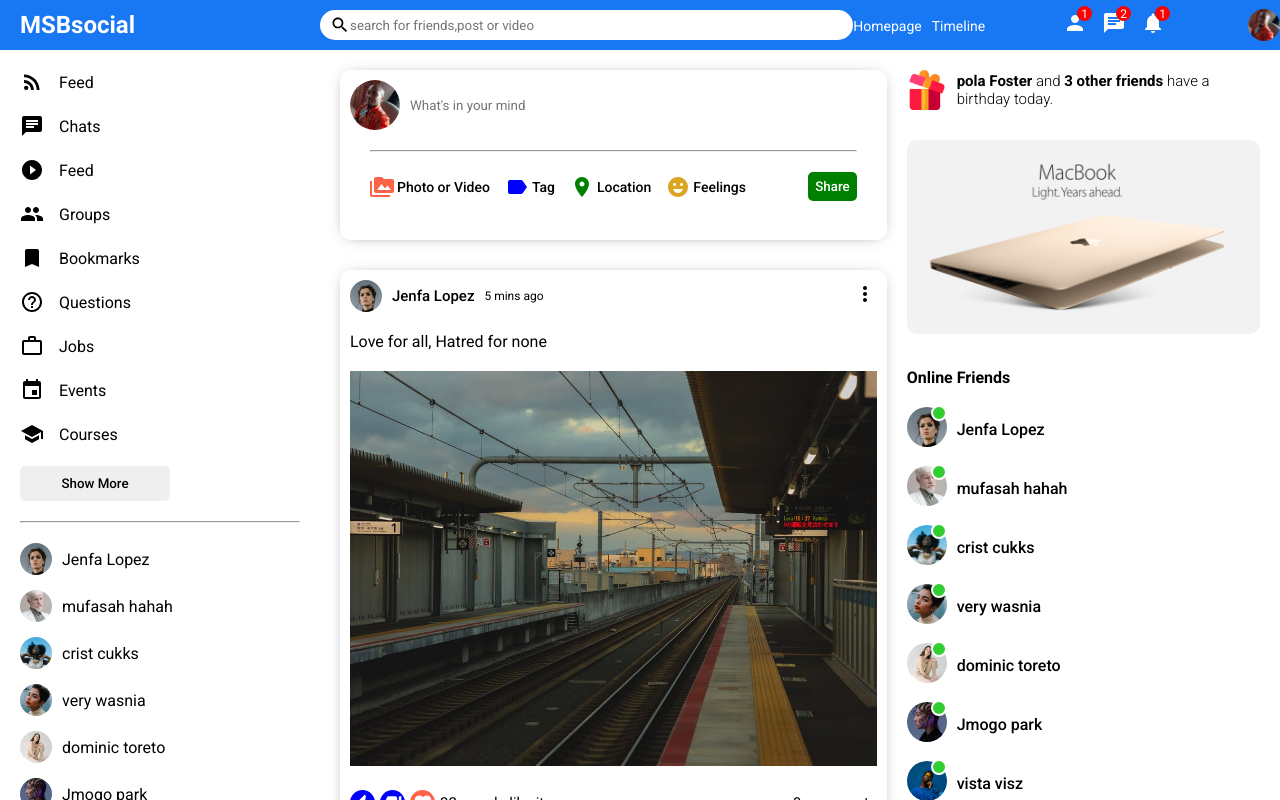
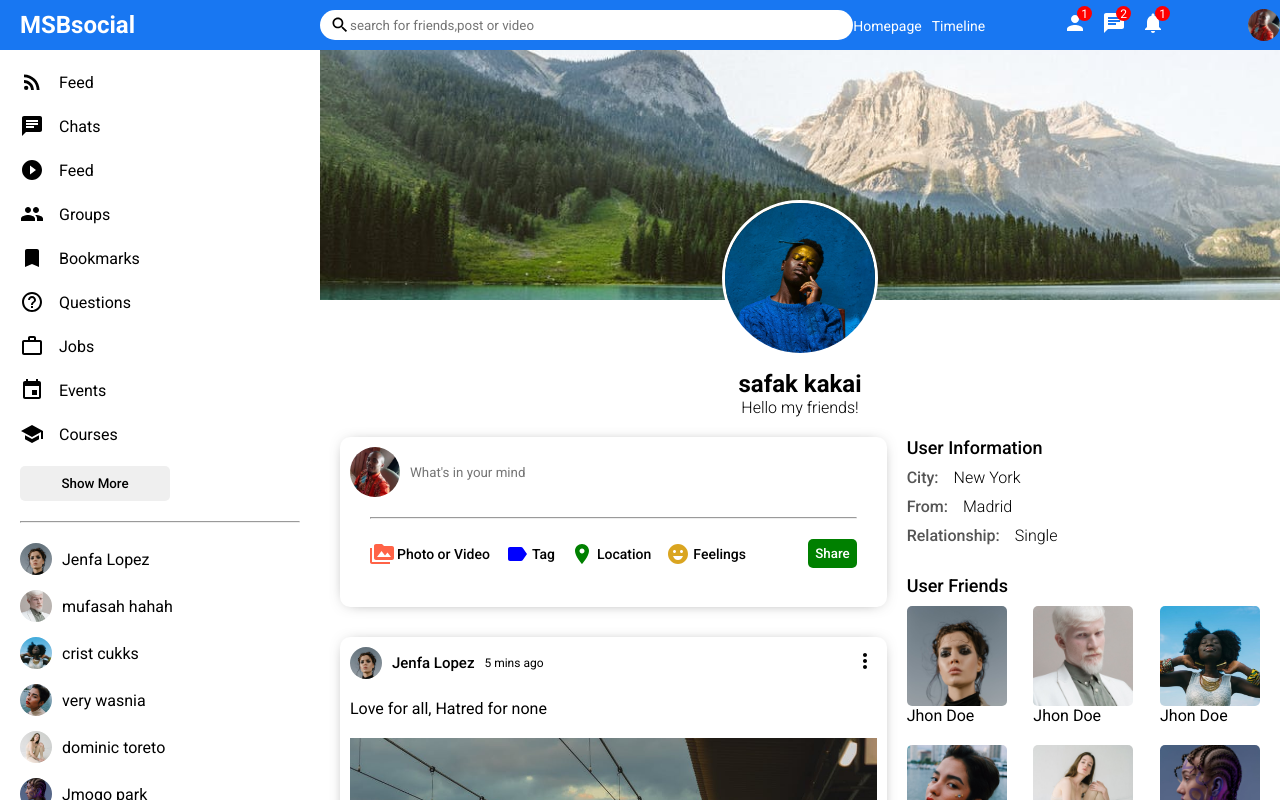
Before and after one commit to mrsuber/social-media-mern-application, a React (Create React App) app in the folder client/: page / in a window 1280 px wide. Shown: the top 800 px of the page. Built offline with nearby package versions, Linux system fonts and the light colour scheme; the HTML template or start-up script is replaced by a standard one.

Commit message:
profilepage done

```diff
--- a/client/src/App.js
+++ b/client/src/App.js
@@ -1,8 +1,8 @@
-import {Homepage} from "./pages"
+import {Homepage,Profile} from "./pages"
 function App() {
   return (
     <div >
-    <Homepage />
+    <Profile />
     </div>
   );
 }
--- a/client/src/components/rightbar/Rightbar.css
+++ b/client/src/components/rightbar/Rightbar.css
@@ -34,3 +34,46 @@
   margin: 0;
   list-style: none;
 }
+
+.social__rightbarTitle{
+  font-size: 18px;
+  font-weight: 500;
+  margin-bottom: 10px;
+}
+
+.social__rightbareFollowingImg{
+  width: 100px;
+  height: 100px;
+  object-fit: cover;
+  border-radius: 5px;
+}
+
+.social__rightbarInfo{
+  margin-bottom: 30px;
+}
+.social__rightbarInfoItem{
+  margin-bottom: 10px;
+
+}
+.social__rightbarInfoKey{
+  font-weight: 500;
+  margin-right: 15px;
+  color:#555;
+
+}
+
+.social__rightbarInfoValue{
+  font-weight: 300;
+}
+
+.social__rightbarFollowings{
+  display: flex;
+  flex-wrap: wrap;
+  justify-content: space-between;
+}
+.social__rightbarFollowing{
+  display: flex;
+  flex-direction: column;
+  margin-bottom: 20px;
+  cursor: pointer;
+}
--- a/client/src/components/rightbar/Rightbar.jsx
+++ b/client/src/components/rightbar/Rightbar.jsx
@@ -7,10 +7,10 @@ import {Users} from "../../data/data"
 import {Online} from '../../components'
 
 
-const Rightbar = () => {
-  return (
-    <div className="social__rightbar">
-      <div className="social__rightbarWrapper">
+const Rightbar = ({Profile}) => {
+  const HomeRightbar = ()=>{
+    return(
+      <>
       <div className="social__birthdayContainer">
         <img className="social__birthdatImg" src={img} alt="" />
         <span className="social__birthdayText">
@@ -26,6 +26,71 @@ const Rightbar = () => {
 
 
       </ul>
+      </>
+    )
+  }
+
+  const ProfileRightbar=()=>{
+    return(
+      <>
+        <h4 className="social__rightbarTitle">User Information</h4>
+        <div className="social__rightbarInfo">
+          <div className="social__rightbarInfoItem">
+            <span className="social__rightbarInfoKey">City:</span>
+            <span className="social__rightbarInfoValue">New York</span>
+          </div>
+
+          <div className="social__rightbarInfoItem">
+            <span className="social__rightbarInfoKey">From:</span>
+            <span className="social__rightbarInfoValue">Madrid</span>
+          </div>
+
+          <div className="social__rightbarInfoItem">
+            <span className="social__rightbarInfoKey">Relationship:</span>
+            <span className="social__rightbarInfoValue">Single</span>
+          </div>
+          </div>
+
+          <h4 className="social__rightbarTitle">User Friends</h4>
+          <div className="social__rightbarFollowings">
+            <div className="social__rightbarFollowing">
+              <img src="assets/person/1.jpeg" alt="" className="social__rightbareFollowingImg"/>
+              <span className="social__rightbarFollowingName">Jhon Doe</span>
+              </div>
+
+              <div className="social__rightbarFollowing">
+                <img src="assets/person/2.jpeg" alt="" className="social__rightbareFollowingImg"/>
+                <span className="social__rightbarFollowingName">Jhon Doe</span>
+                </div>
+
+                <div className="social__rightbarFollowing">
+                  <img src="assets/person/3.jpeg" alt="" className="social__rightbareFollowingImg"/>
+                  <span className="social__rightbarFollowingName">Jhon Doe</span>
+                  </div>
+
+                  <div className="social__rightbarFollowing">
+                    <img src="assets/person/4.jpeg" alt="" className="social__rightbareFollowingImg"/>
+                    <span className="social__rightbarFollowingName">Jhon Doe</span>
+                    </div>
+
+                    <div className="social__rightbarFollowing">
+                      <img src="assets/person/5.jpeg" alt="" className="social__rightbareFollowingImg"/>
+                      <span className="social__rightbarFollowingName">Jhon Doe</span>
+                      </div>
+
+                      <div className="social__rightbarFollowing">
+                        <img src="assets/person/6.jpeg" alt="" className="social__rightbareFollowingImg"/>
+                        <span className="social__rightbarFollowingName">Jhon Doe</span>
+                        </div>
+          </div>
+
+      </>
+    )
+  }
+  return (
+    <div className="social__rightbar">
+      <div className="social__rightbarWrapper">
+        <ProfileRightbar/>
       </div>
 
     </div>
--- a/client/src/components/sidebar/Sidebar.jsx
+++ b/client/src/components/sidebar/Sidebar.jsx
@@ -63,8 +63,8 @@ const Sidebar = () => {
           <CloseFriend key={u.id} user={u}/>
         ))}
 
+        </ul>
 
-        </ul>
       </div>
     </div>
   )
--- a/client/src/pages/index.js
+++ b/client/src/pages/index.js
@@ -1,2 +1,2 @@
 export {default as Homepage} from './home/Homepage';
-// export {default as Topbar} from './topbar/Topbar';
+export {default as Profile} from './profile/Profile';
--- /dev/null
+++ b/client/src/pages/profile/Profile.css
@@ -0,0 +1,48 @@
+.social__profile{
+  display: flex;
+}
+
+.social__profileRight{
+  flex:9;
+}
+.social__profileRightBottom{
+  display: flex;
+}
+.social__profileCover{
+  height: 320px;
+  position: relative;
+}
+
+.social__profileCoverImg{
+  width: 100%;
+  height:250px;
+  object-fit: cover;
+}
+
+.social__profileCoverUserImage{
+  width: 150px;
+  height: 150px;
+  border-radius: 50%;
+  object-fit: cover;
+  position: absolute;
+  left: 0;
+  right: 0;
+  margin: auto;
+  top:150px;
+  border: 3px solid white;
+}
+
+.social__profileInfo{
+  display: flex;
+  flex-direction: column;
+  align-items: center;
+  justify-content: center;
+}
+
+.social__profileInfoName{
+  font-size: 24px;
+
+}
+.social__profileInfoDesc{
+  font-weight: 300;
+}
--- /dev/null
+++ b/client/src/pages/profile/Profile.jsx
@@ -0,0 +1,34 @@
+import React from 'react'
+import './Profile.css'
+import {Topbar,Sidebar,Feed,Rightbar} from '../../components'
+const Profile = () => {
+  return (
+    <>
+    <Topbar />
+    <div className="social__profile">
+    <Sidebar />
+    <div className="social__profileRight">
+    <div className="social__profileRightTop">
+    <div className="social__profileCover">
+    <img className="social__profileCoverImg" src="assets/post/3.jpeg" alt=""/>
+    <img className="social__profileCoverUserImage" src="assets/person/7.jpeg" alt=""/>
+
+    </div>
+    <div className="social__profileInfo">
+    <h4 className="social__profileInfoName">safak kakai</h4>
+    <span className="social__profileInfoDesc">Hello my friends!</span>
+    </div>
+
+    </div>
+    <div className="social__profileRightBottom">
+    <Feed/>
+    <Rightbar Profile/>
+    </div>
+
+    </div>
+    </div>
+    </>
+  )
+}
+
+export default Profile
```
Lines whose indentation alone changed are shown as unchanged.
